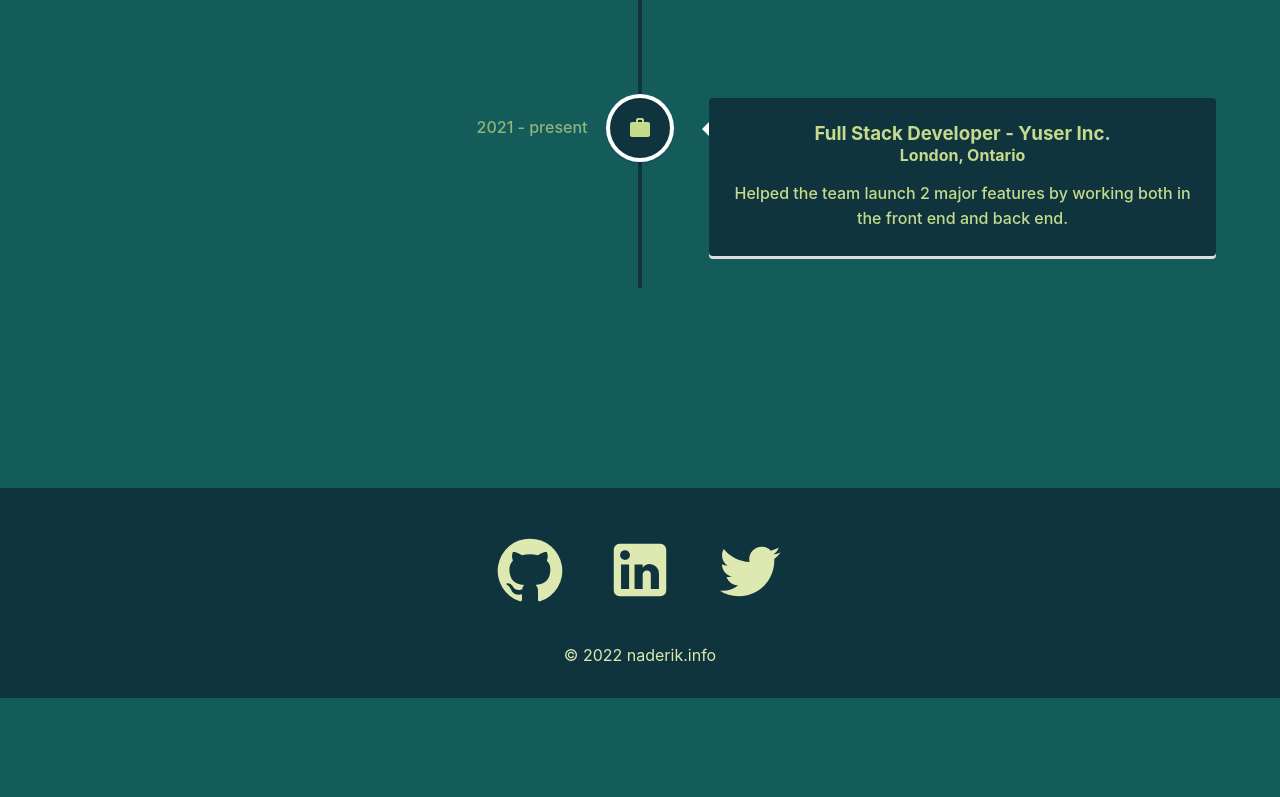
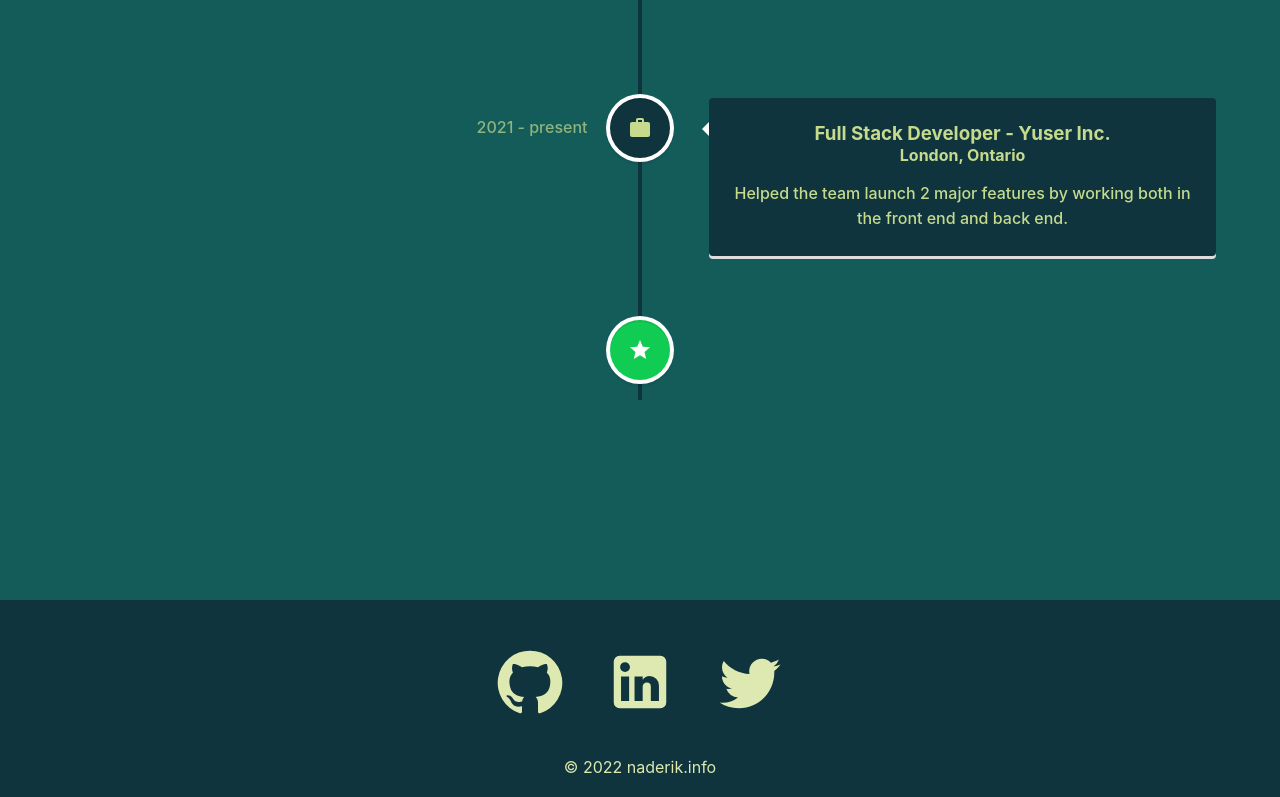
Before and after one commit to naderik/react-e-portfolio, a React (Create React App) app: page /experience in a window 1280 px wide. Shown: the part 624-1421 px from the top of the page. Before the commit the page ends 1322 px from the top, so only its background shows below. Built offline with nearby package versions, Linux system fonts and the light colour scheme.

Commit message:
small fix

```diff
--- a/src/pages/Experience.js
+++ b/src/pages/Experience.js
@@ -6,6 +6,7 @@ import {
 import "react-vertical-timeline-component/style.min.css";
 import SchoolIcon from "@mui/icons-material/School";
 import WorkIcon from "@mui/icons-material/Work";
+import StarIcon from '@mui/icons-material/Star';
 
 function Experience() {
   return (
@@ -77,6 +78,10 @@ function Experience() {
             end and back end.
           </p>
         </VerticalTimelineElement>
+        <VerticalTimelineElement
+          iconStyle={{ background: 'rgb(16, 204, 82)', color: '#fff' }}
+          icon={<StarIcon />}
+        />
       </VerticalTimeline>
     </div >
   );
```
